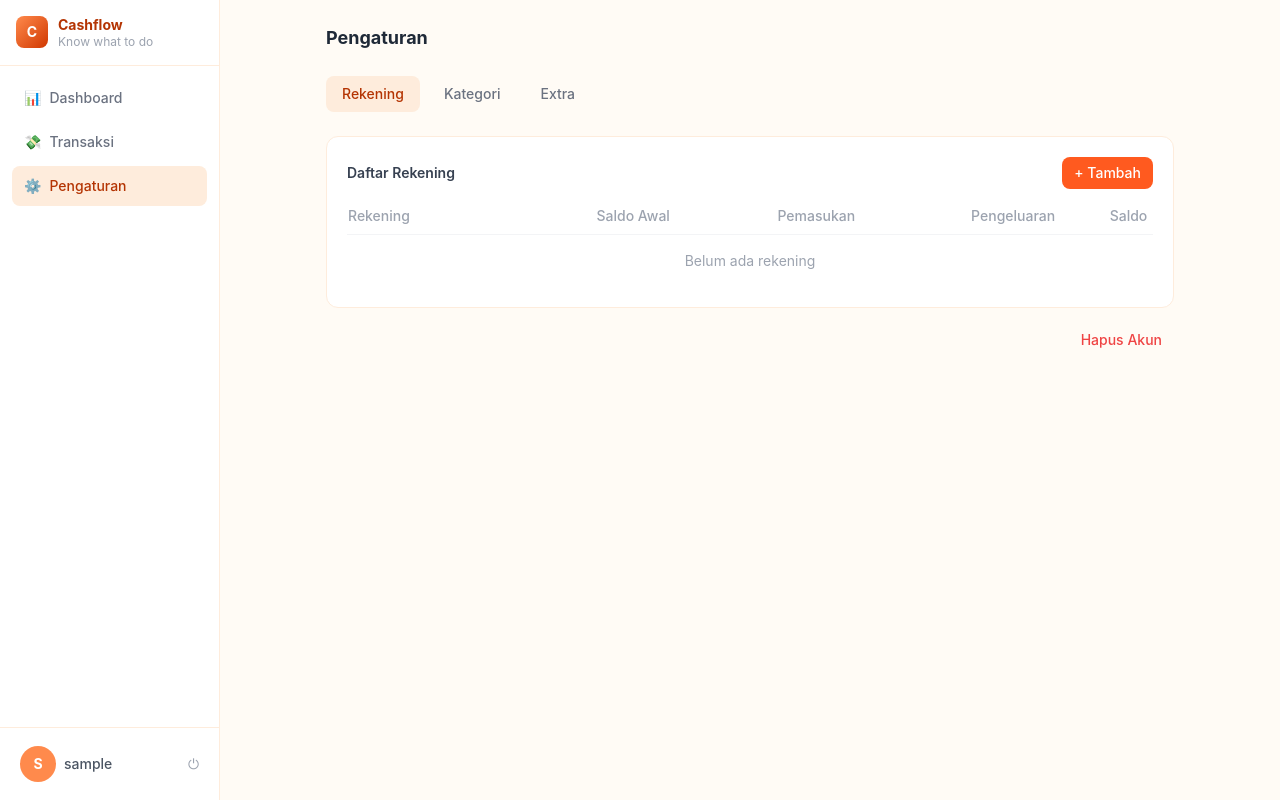
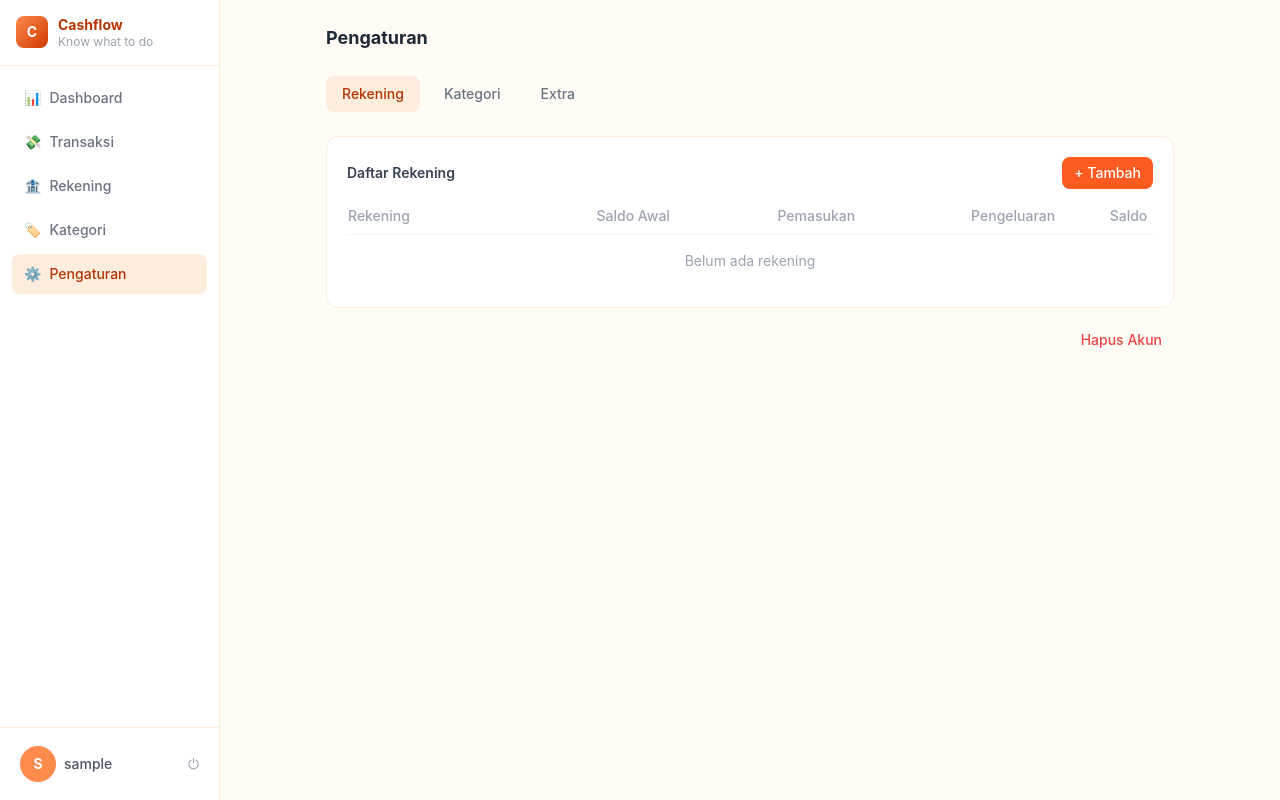
Before and after one commit to panpapan-rahe/cash-flow-journal, a Flask app: page /settings in a window 1280 px wide. Run offline with Flask 3, Linux system fonts and the light colour scheme; the visitor is signed in with stand-in values (Sample User, id 1); data that the repository does not hold is empty; some libraries are stand-ins or nearby versions.

Commit message:
fix: unify sidebar across all pages — 5 menu items + logout footer
Settings sidebar now has same 5 menu items as Dashboard & Transactions
(Dashboard, Transaksi, Rekening, Kategori, Pengaturan).
Dashboard footer now includes 'Keluar' link matching Transactions.

```diff
--- a/app/templates/settings.html
+++ b/app/templates/settings.html
@@ -52,6 +52,12 @@
                 </a>
                 <a href="/transactions" class="nav-item block px-3 py-2.5 rounded-lg text-sm font-medium flex items-center gap-2 text-gray-500 hover:bg-warm-50 hover:text-warm-600">
                     <span>💸</span> Transaksi
+                </a>
+                <a href="/dashboard#accounts" class="nav-item block px-3 py-2.5 rounded-lg text-sm font-medium flex items-center gap-2 text-gray-500 hover:bg-warm-50 hover:text-warm-600">
+                    <span>🏦</span> Rekening
+                </a>
+                <a href="/dashboard#categories" class="nav-item block px-3 py-2.5 rounded-lg text-sm font-medium flex items-center gap-2 text-gray-500 hover:bg-warm-50 hover:text-warm-600">
+                    <span>🏷️</span> Kategori
                 </a>
                 <a href="/settings" class="nav-item block px-3 py-2.5 rounded-lg text-sm font-medium flex items-center gap-2 bg-warm-100 text-warm-700">
                     <span>⚙️</span> Pengaturan
```
